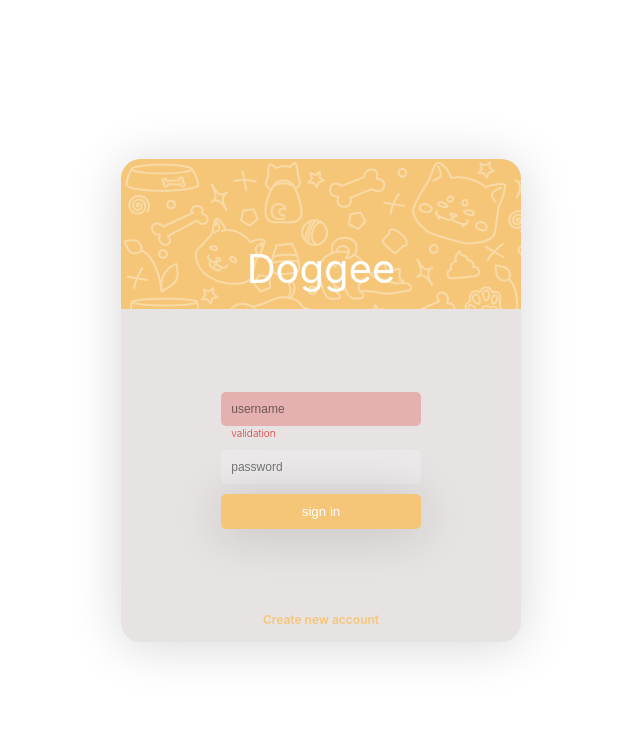
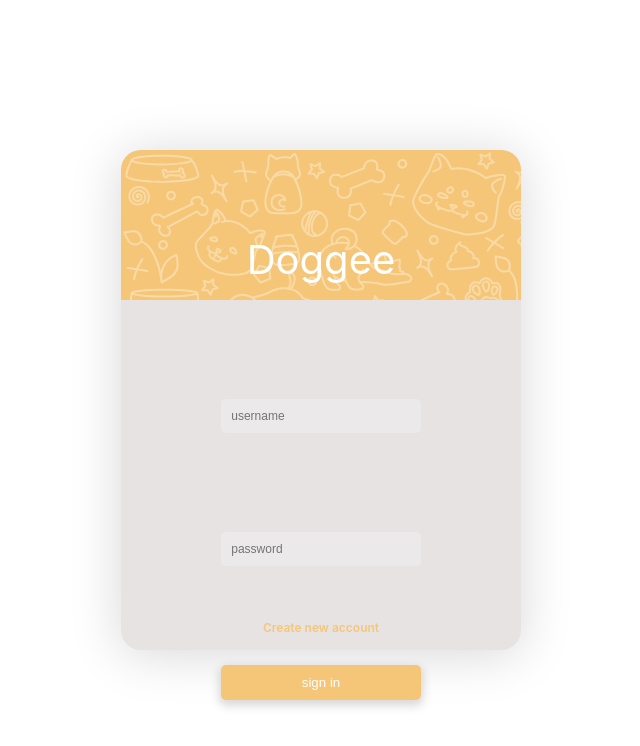
Before and after one commit to dktwho/dogs, a React (Vite) app: page / in a window 1280 px wide. Shown: the top 746 px of the page, without its empty margins (319-959 px from the left). Built offline with nearby package versions, Linux system fonts and the light colour scheme.

Commit message:
feat: add validation for username field

```diff
--- a/src/common/buttons/Button/Button.module.css
+++ b/src/common/buttons/Button/Button.module.css
@@ -1,6 +1,6 @@
 .button {
     border-radius: 5px;
-    box-shadow: 0 4px 50px 2px rgba(0, 0, 0, 0.15);
+    box-shadow: 0 4px 10px 2px rgba(0, 0, 0, 0.15);
     background: #f5c678;
     padding: 10px 80.5px;
     border: none;
--- a/src/page/LoginPage/LoginPage.module.css
+++ b/src/page/LoginPage/LoginPage.module.css
@@ -1,4 +1,4 @@
-.loginPage {
+.page {
     height: 100vh;
     display: flex;
     justify-content: center;
@@ -7,11 +7,12 @@
 
 
 .container {
+    height: 500px;
     background-color: #e7e3e3;
     box-shadow: 0 4px 50px 2px rgba(0, 0, 0, 0.15);
     border-radius: 20px;
     display: flex;
-    justify-content: center;
+    justify-content: space-between;
     align-items: center;
     flex-direction: column;
 }
@@ -24,7 +25,6 @@
     width: 100%;
     height: 150px;
     padding: 16px;
-    margin-bottom: 83px;
     border-radius: 20px 20px 0 0;
     color: #fff;
     background-image: url("../../images/dogge_background.svg");
@@ -33,7 +33,6 @@
 
 .form_container {
     padding: 0 100px;
-    margin-bottom: 83px;
 }
 
 .input_container {
@@ -47,4 +46,5 @@
     font-size: 12px;
     align-items: center;
     margin-bottom: 15px;
+    cursor: pointer;
 }
--- a/src/page/LoginPage/LoginPage.tsx
+++ b/src/page/LoginPage/LoginPage.tsx
@@ -4,26 +4,44 @@ import s from './LoginPage.module.css'
 import {Input} from '../../common/fields';
 import {Button} from "../../common/buttons";
 
+const validateUsername = (value: string) => {
+    if (!value) return 'field required'
+    return null
+}
+
+const validatePassword = (value: string) => {
+    if (!value) return 'field required'
+    return null
+}
+
 export const LoginPage = () => {
     const [formValues, setFormValues] = useState({username: '', password: ''});
+    const [formErrors, setFormErrors] = useState<{ [key: string]: string | null }>({username: null, password: null});
     return (
-        <div className={s.loginPage}>
+        <div className={s.page}>
             <div className={s.container}>
                 <div className={s.container_header}>Doggee</div>
                 <div className={s.form_container}>
 
                     <div className={s.input_container}>
-                        <Input value={formValues.username} placeholder={'username'} isError={true}
-                               helperText={'validation'}
-                               onChange={(event) => setFormValues({
-                                   ...formValues,
-                                   username: event.currentTarget.value
-                               })}/>
+                        <Input value={formValues.username}
+                               placeholder={'username'}
+                               onChange={(event) => {
+                                   const username = event.currentTarget.value;
+                                   setFormValues({...formValues, username})
+                                   const error = validateUsername(username);
+                                   setFormErrors({...formErrors, username: error})
+                               }}
+                               {...(!!formErrors['username'] && {
+                                   isError: !!formErrors['username'],
+                                   helperText: formErrors['username']
+                               })}
+                        />
 
                     </div>
 
                     <div className={s.input_container}>
-                        <Input value={formValues.password} placeholder={'password'}
+                        <Input value={formValues.password} placeholder={'password'} isError={!!formErrors['password']}
                                onChange={(event) => setFormValues({
                                    ...formValues,
                                    password: event.currentTarget.value
```
